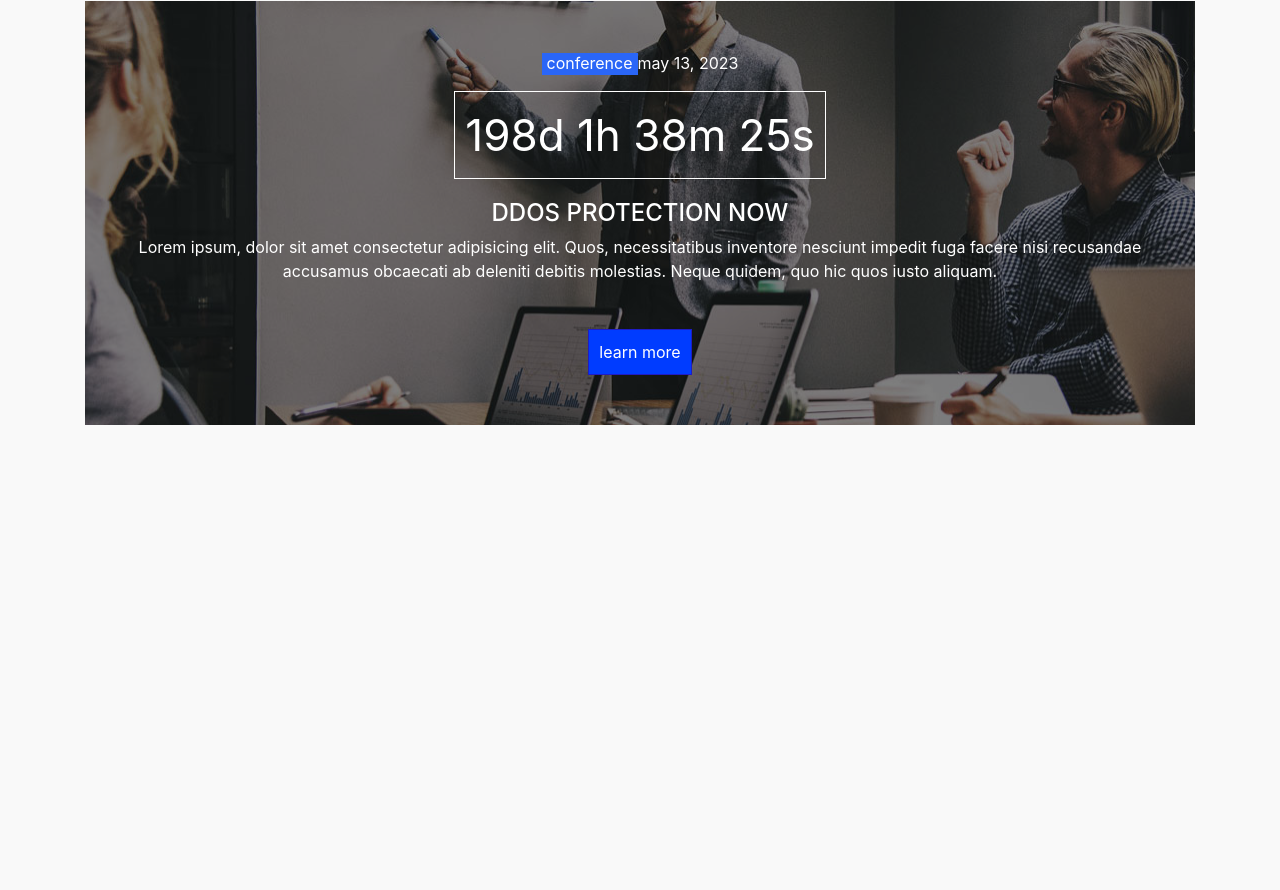
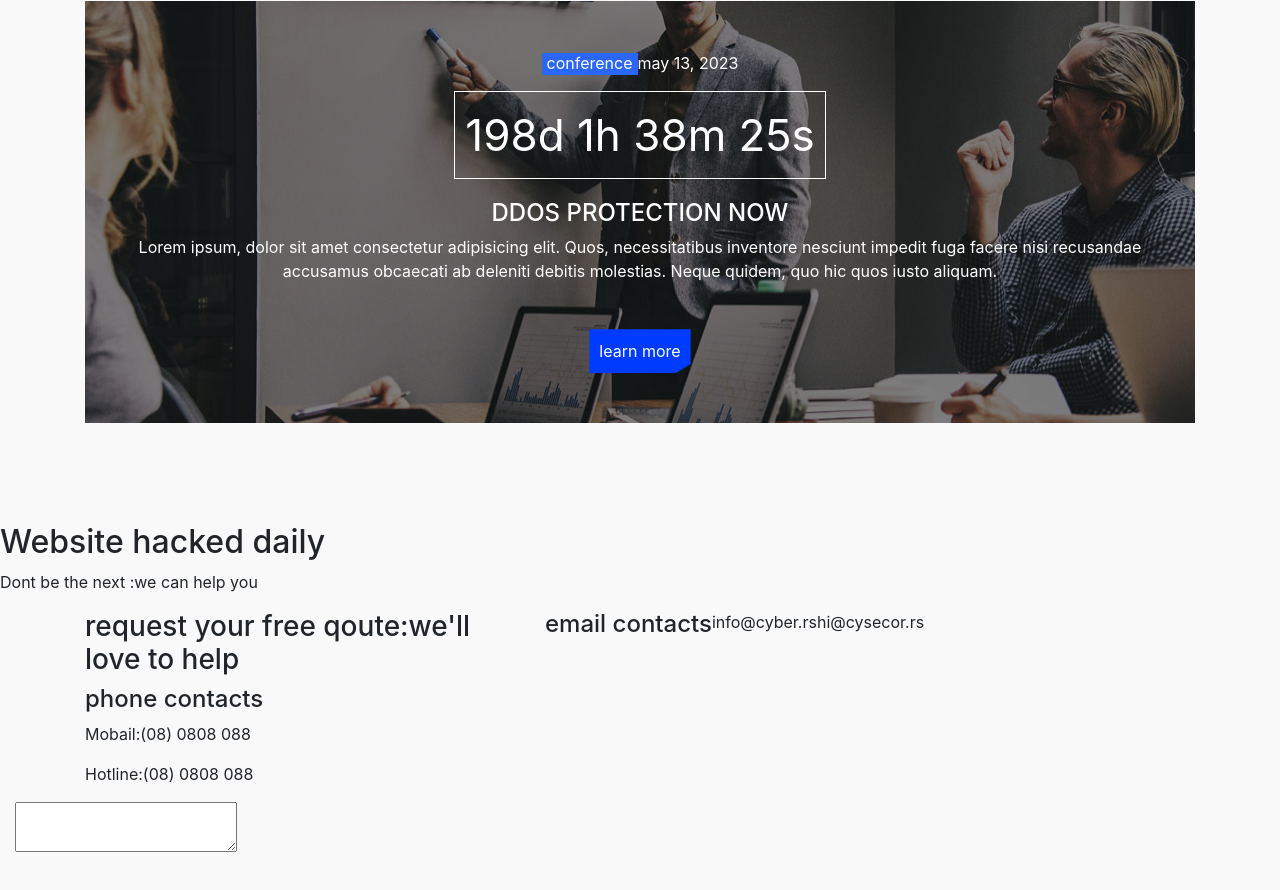
Before and after one commit to bozhidarmanchevski/live-site, a plain HTML site: page index.html in a window 1280 px wide. Shown: the part 3934-4824 px from the top of the page. Before the commit the page ends 4559 px from the top, so only its background shows below. Drawn offline with nearby package versions, Linux system fonts and the light colour scheme.

Commit message:
verzija 4

```diff
--- a/css/style.css
+++ b/css/style.css
@@ -380,4 +380,12 @@ color: #fff;
 .school-section .school-inner .school-overlay .main-cta-btn{
     margin-top: 30px;
     display: inline-block;
+    clip-path: polygon(50% 0%, 100% 0, 100% 79%, 85% 100%, 0 100%, 0% 60%, 0 0);
+    border: none;
 }
+
+.school-section .school-inner .school-overlay .main-cta-btn:hover {
+
+    background-color: #2f0696;
+    color:#fff !important ;
+}
--- a/index.html
+++ b/index.html
@@ -218,9 +218,47 @@
 
 
 
+       </div>
+    </div>
   </div>
+</div>
+
+       <div class="contact">
+     <h2>Website hacked daily</h2>
+    <p>Dont be the next :we can help you</p>
+
+   <div class="container">
+    <div class="row">
+      <div class="col-md-5">
+        <h3>request your free qoute:we'll love to help</h3>
+
+
+        <h4>phone contacts</h4>
+        <p>Mobail:(08) 0808 088</p>
+        <p>Hotline:(08) 0808 088</p>
+
+        </div>
+
+        <h4>email contacts</h4>
+        <p>info@cyber.rs</p>
+        <p>hi@cysecor.rs</p>
+        </div>
+
+
+      </div>
+
+
+      <div class="col-md-7">
+        <form action="">
+          <div class="row">
+            <div class="col-md-12">
+              <textarea></textarea>
+
+
+        </form>
+      </div>
+    </div>
   </div>
- </div>
 </div>
  <script src="https://ajax.googleapis.com/ajax/libs/jquery/3.6.0/jquery.min.js"></script>
  <script src="https://cdn.jsdelivr.net/npm/bootstrap@4.5.3/dist/js/bootstrap.bundle.min.js" integrity="sha384-ho+j7jyWK8fNQe+A12Hb8AhRq26LrZ/JpcUGGOn+Y7RsweNrtN/tE3MoK7ZeZDyx" crossorigin="anonymous"></script>
```
